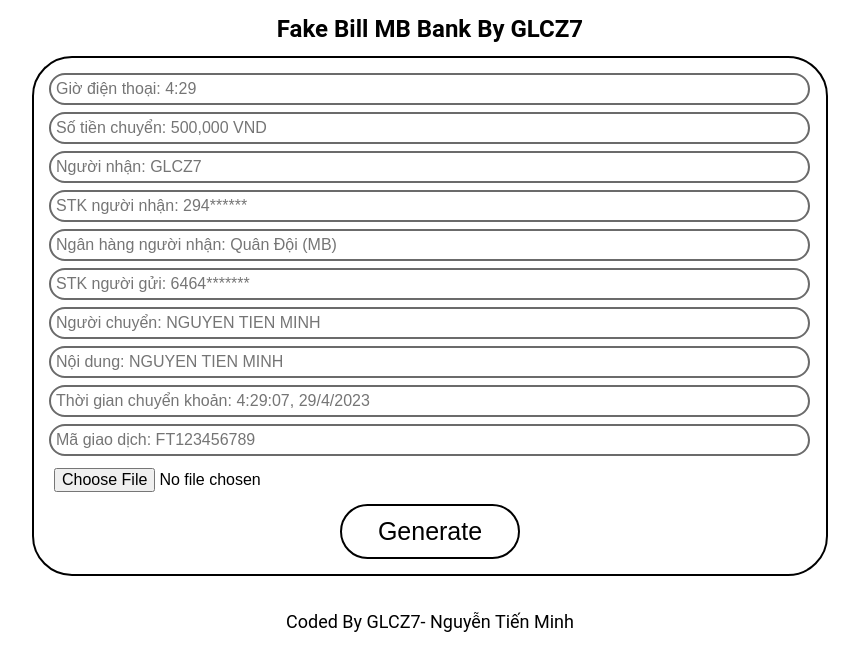
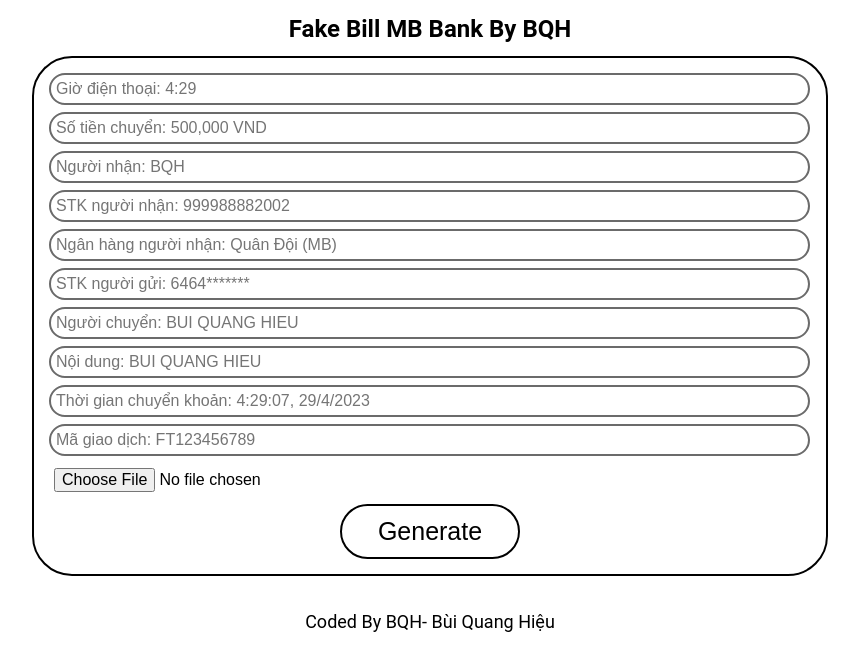
Before and after one commit to bqhiu/MB-BQH, a plain HTML site: page index.html in a window 1280 px wide. Shown: the top 670 px of the page, without its empty margins (210-1069 px from the left). Drawn offline with Linux system fonts and the light colour scheme.

Commit message:
index.html

```diff
--- a/index.html
+++ b/index.html
@@ -4,7 +4,7 @@
 <head>
     <meta charset="UTF-8">
     <meta name="viewport" content="width=device-width, initial-scale=1.0">
-    <title>Fake Bill MB Bank | GLCZ7</title>
+    <title>Fake Bill MB Bank | BQH</title>
     <link rel="stylesheet" href="./assets/style.css">
     <script src="https://cdnjs.cloudflare.com/ajax/libs/html2canvas/0.5.0-beta4/html2canvas.min.js"></script>
 
@@ -12,21 +12,21 @@
 
 <body>
     <div class="container">
-        <h2>Fake Bill MB Bank By <a href="https://glcz7.github.io/" target="_blank">GLCZ7</a></h2>
+        <h2>Fake Bill MB Bank By <a href="https://bqhiu.github.io/" target="_blank">BQH</a></h2>
     </div>
 
     <div class="TextInputBill">
         <div class="colorfullTextInput">
             <input type="text" id="oclockInput" placeholder="Giờ điện thoại: 4:29" required>
             <input type="text" id="moneyInput" placeholder="Số tiền chuyển: 500,000 VND" required>
-            <input type="text" id="nguoinhanInput" placeholder="Người nhận: GLCZ7" required pattern="">
-            <p id="error-message" style="color: red; display: none;">Không được tạo Fake Bill với NGUYEN TIEN MINH.</p>
-            <input type="text" id="stknguoinhanInput" placeholder="STK người nhận: 294******" required>
-            <p id="error-message2" style="color: red; display: none;">Không được tạo Fake Bill với NGUYEN TIEN MINH.</p>
+            <input type="text" id="nguoinhanInput" placeholder="Người nhận: BQH" required pattern="">
+            <p id="error-message" style="color: red; display: none;">Không được tạo Fake Bill với BUI QUANG HIEU.</p>
+            <input type="text" id="stknguoinhanInput" placeholder="STK người nhận: 999988882002" required>
+            <p id="error-message2" style="color: red; display: none;">Không được tạo Fake Bill với BUI QUANG HIEU.</p>
             <input type="text" id="nganhangInput" placeholder="Ngân hàng người nhận: Quân Đội (MB)" required>
             <input type="text" id="taikhoannguonInput" placeholder="STK người gửi: 6464*******" required>
-            <input type="text" id="tentaikhoannguonInput" placeholder="Người chuyển: NGUYEN TIEN MINH" required>
-            <input type="text" id="noidungckInput" placeholder="Nội dung: NGUYEN TIEN MINH" required>
+            <input type="text" id="tentaikhoannguonInput" placeholder="Người chuyển: BUI QUANG HIEU" required>
+            <input type="text" id="noidungckInput" placeholder="Nội dung: BUI QUANG HIEU" required>
             <input type="text" id="thoigianInput" placeholder="Thời gian chuyển khoản: 4:29:07, 29/4/2023" required>
             <input type="text" id="magiaodichInput" placeholder="Mã giao dịch: FT123456789" required>
             <input type="file" id="anhnganhangInput" style="border: none;">
@@ -39,7 +39,7 @@
     </div>
 
     <div class="footer">
-        <p>Coded By <a href="https://glcz7.github.io/" target="_blank">GLCZ7</a>- Nguyễn Tiến Minh</p>
+        <p>Coded By <a href="https://bqhiu.github.io/" target="_blank">BQH</a>- Bùi Quang Hiệu</p>
     </div>
     <div class="bill" id="download-bill">
         <div class="border-bill">
@@ -67,5 +67,5 @@
 <script src="./assets/script.js"></script>
 
 </html>
-<!-- /* Created By GLCZ7 - NGUYEN TIEN MINH
+<!-- /* Created By GLCZ7 ok - BUI QUANG HIEU
 Vui lòng không sao chép , có sao chép thì cre vào */ -->
```
